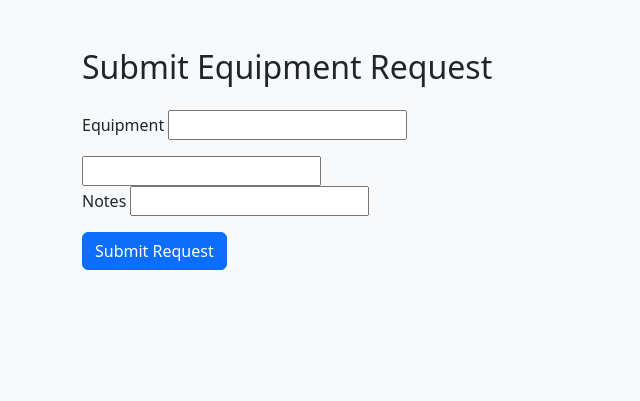
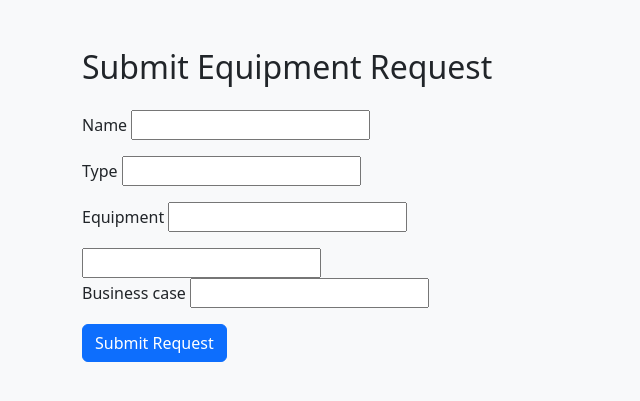
Before and after one commit to greatEmily/2026CapExReqs, a Django app: template capex_tracker/requests/templates/requests/submit_request.html in a window 1280 px wide. Shown: the top 401 px of the page, without its empty margins (0-640 px from the left). Run offline with Django 5.2, Linux system fonts and the light colour scheme; the template is opened without the code that fills it, so the values that code supplies are empty, except form fields; tables that the repository leaves empty hold one stand-in row (values such as "Sample post"); form fields are guessed from the names that the template uses.

Commit message:
testing forms. please save this time lol

```diff
--- a/capex_tracker/requests/templates/requests/submit_request.html
+++ b/capex_tracker/requests/templates/requests/submit_request.html
@@ -12,6 +12,17 @@
 
     <form method="post">
   {% csrf_token %}
+
+  <div class="mb-3">
+    {{ form.name.label_tag }}
+    {{ form.name }}
+  </div>
+
+  <div class="mb-3">
+    {{ form.type.label_tag }}
+    {{ form.type }}
+  </div>
+
   <div class="mb-3">
     {{ form.equipment.label_tag }}
     {{ form.equipment }}
@@ -20,8 +31,8 @@
   {{ form.approval_status }}  <!-- Hidden field -->
 
   <div class="mb-3">
-    {{ form.notes.label_tag }}
-    {{ form.notes }}
+    {{ form.business_case.label_tag }}
+    {{ form.business_case }}
   </div>
 
   <button type="submit" class="btn btn-primary">Submit Request</button>
```
Also changed, not shown: capex_tracker/requests/forms.py (+19 -3 lines), capex_tracker/db.sqlite3, capex_tracker/media/equipment_photos/karcher1.jpg (added), capex_tracker/requests/migrations/0003_type.py (added).
